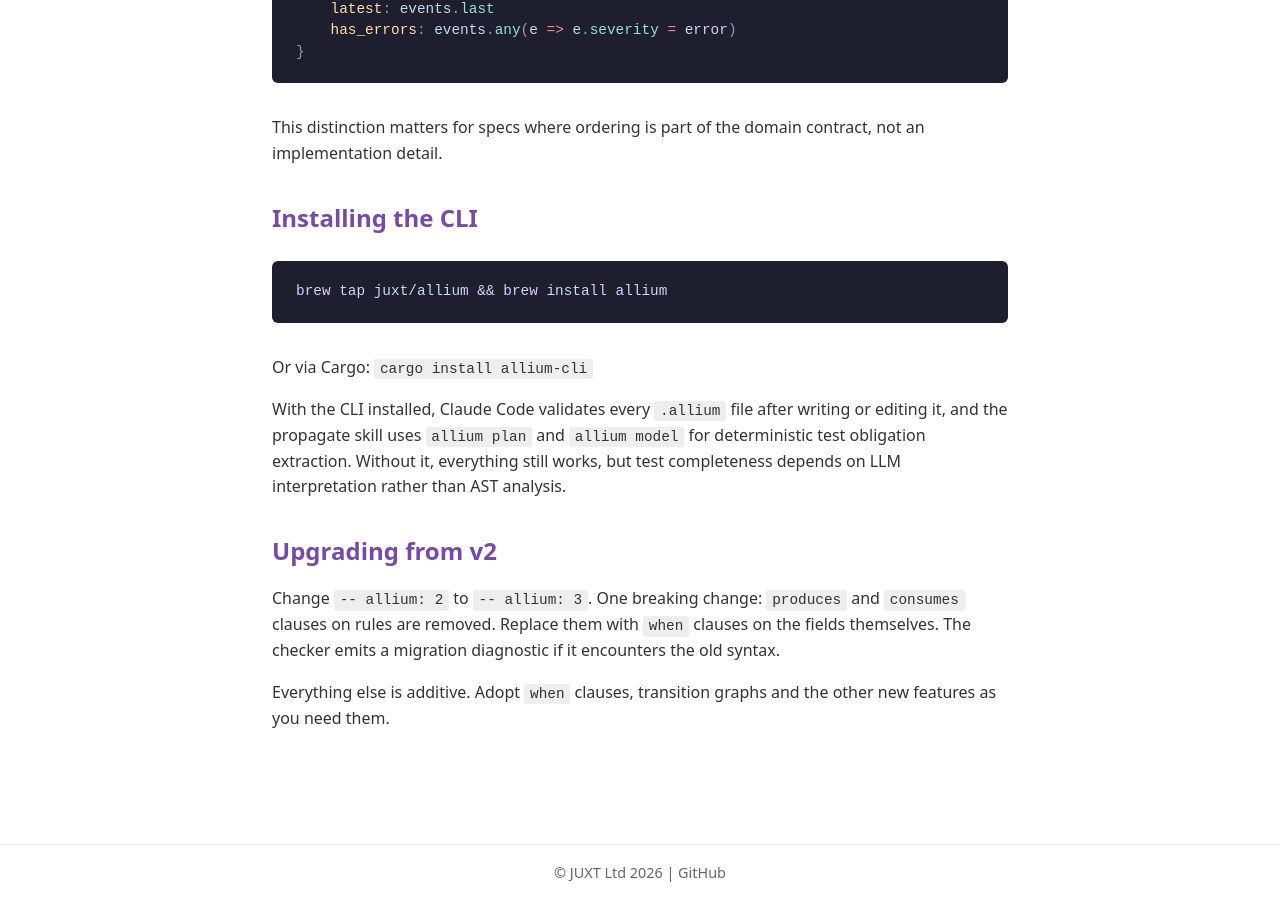
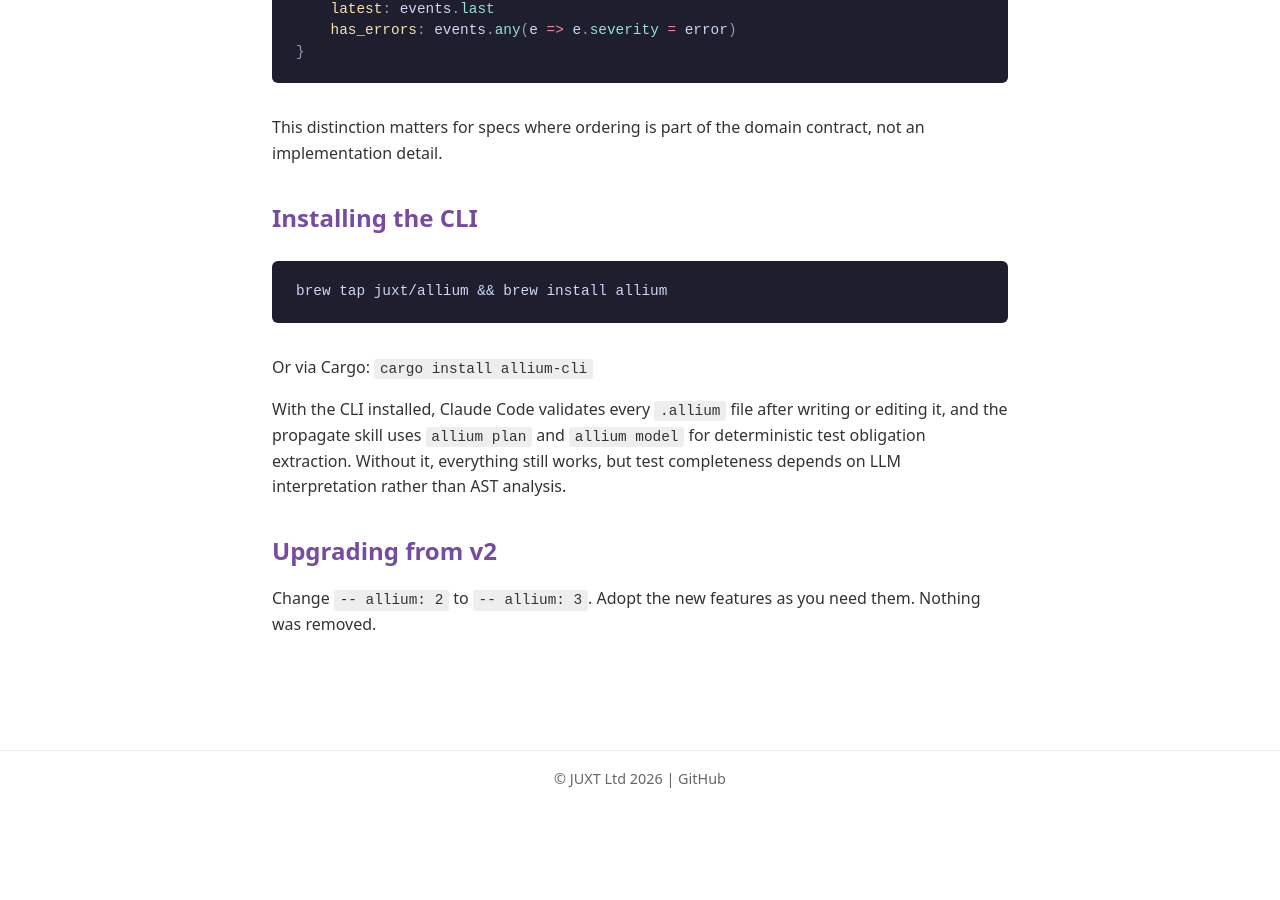
Before and after one commit to juxt/allium, a Jekyll site: the page built from v3/index.md, in a window 1280 px wide and 900 px high, scrolled down 6272 px. Built offline with Jekyll 4.4.1, drawn with Linux system fonts in a browser that asks for light colours; after the commit the page ends 7078 px from its top, so only the background shows below that.

Commit message:
Remove produces/consumes migration note

```diff
--- a/v3/index.md
+++ b/v3/index.md
@@ -262,6 +262,4 @@ With the CLI installed, Claude Code validates every `.allium` file after writing
 
 ## Upgrading from v2
 
-Change `-- allium: 2` to `-- allium: 3`. One breaking change: `produces` and `consumes` clauses on rules are removed. Replace them with `when` clauses on the fields themselves. The checker emits a migration diagnostic if it encounters the old syntax.
-
-Everything else is additive. Adopt `when` clauses, transition graphs and the other new features as you need them.
+Change `-- allium: 2` to `-- allium: 3`. Adopt the new features as you need them. Nothing was removed.
```
